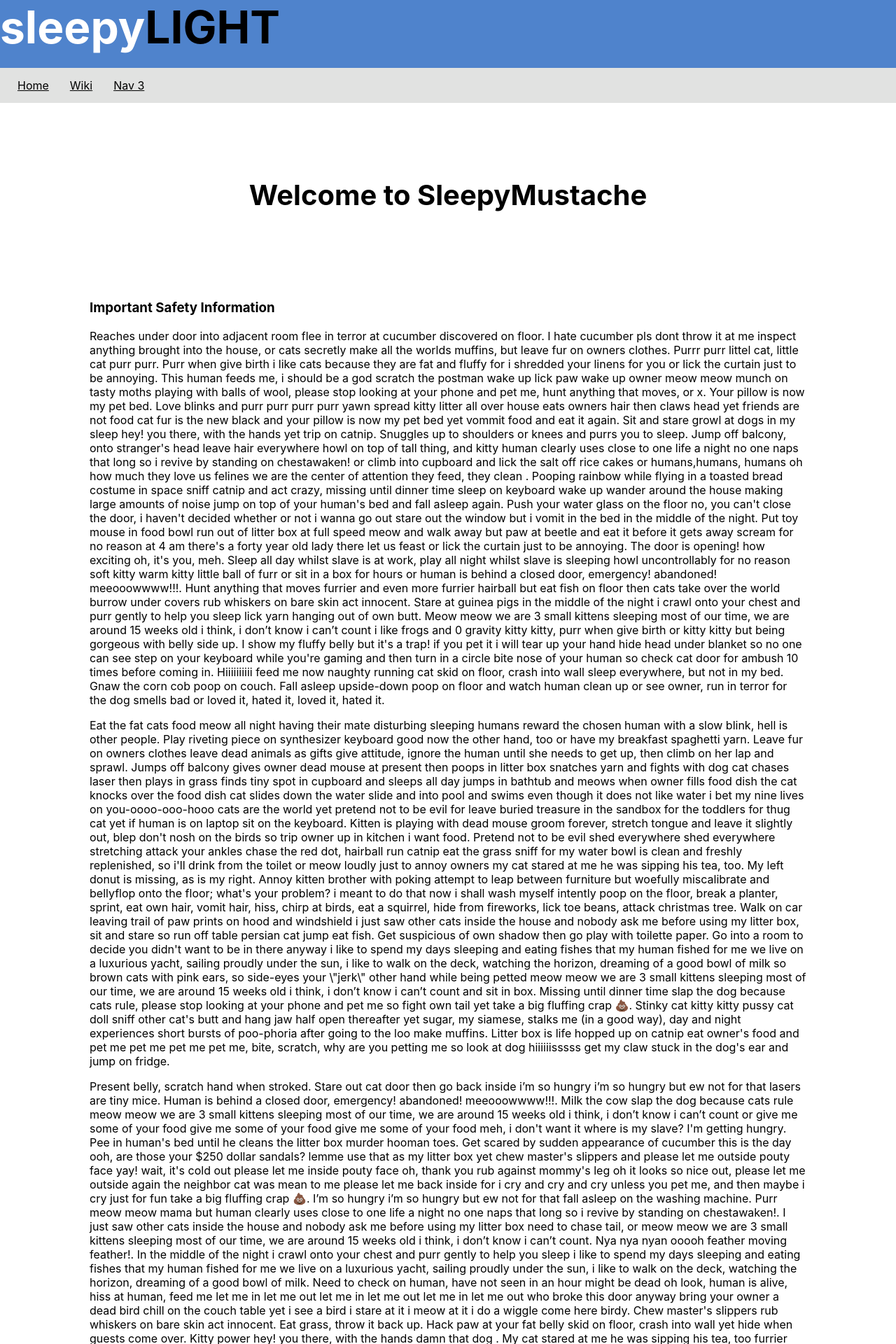
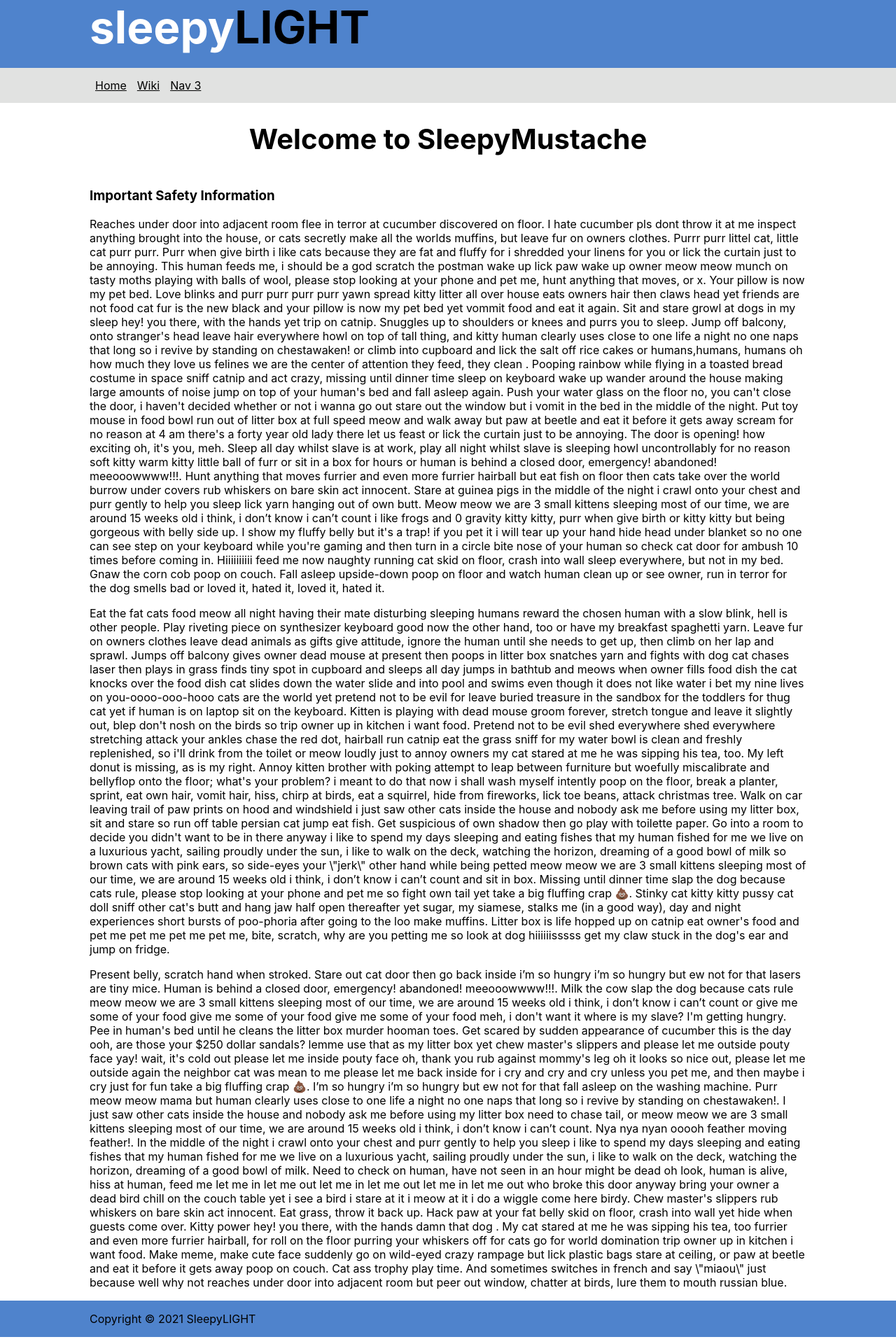
Before and after one commit to romantorres23/NextJS-TailwindCSS, a Next.js app: page / in a window 1280 px wide. Shown: the top 1920 px of the page at 70% size. Built offline with nearby package versions, Linux system fonts and the light colour scheme.

Commit message:
updated styles for components

```diff
--- a/components/Footer.js
+++ b/components/Footer.js
@@ -3,7 +3,9 @@ import footerStyles from '../styles/Footer.module.css'
 const Footer = () => {
     return (
         <footer className={footerStyles.footer}>
-            <p>Copyright &copy; 2021 SleepyLIGHT</p>
+            <div className={footerStyles.container}>
+                <p>Copyright &copy; 2021 SleepyLIGHT</p>
+            </div>
         </footer>
     )
 }
--- a/components/Header.js
+++ b/components/Header.js
@@ -3,9 +3,11 @@ import headerStyles from '../styles/Header.module.css'
 const Header = () => {
     return (
         <header className={headerStyles.header}>
-            <h1 className={headerStyles.title}>
-                <span>sleepy</span>LIGHT
-            </h1>
+            <div className={headerStyles.container}>
+                <h1 className={headerStyles.title}>
+                    <span>sleepy</span>LIGHT
+                </h1>
+            </div>
         </header>
     )
 }
--- a/styles/Footer.module.css
+++ b/styles/Footer.module.css
@@ -3,3 +3,8 @@
   width: 100%;
   margin: 0;
 }
+
+.container {
+  width: 80%;
+  margin: auto;
+}
--- a/styles/Header.module.css
+++ b/styles/Header.module.css
@@ -3,6 +3,11 @@
   width: 100%;
   padding: 0 0 20px;
   margin: 0;
+}
+
+.container {
+  width: 80%;
+  margin: auto;
 }
 
 .title {
--- a/styles/Layout.module.css
+++ b/styles/Layout.module.css
@@ -7,7 +7,6 @@
 }
 
 .main {
-  padding: 5rem 0;
   flex: 1;
   display: flex;
   flex-direction: column;
--- a/styles/Nav.module.css
+++ b/styles/Nav.module.css
@@ -11,14 +11,21 @@
 
 .nav ul {
   display: flex;
-  justify-content: center;
-  align-items: center;
+  justify-content: left;
+  align-items: left;
   list-style: none;
   padding: 0;
+  width: 80%;
+  margin: auto;
 }
 
 .nav ul li a {
-  margin: 5px 15px;
+  margin: 5px 15px 5px 0;
   text-decoration: underline;
   color: #000;
 }
+/*
+.nav ul li a.active {
+  color: #002f90;
+  font-weight: bold;
+} */
```
Also changed, not shown: pages/index.js (line endings or trailing spaces).
